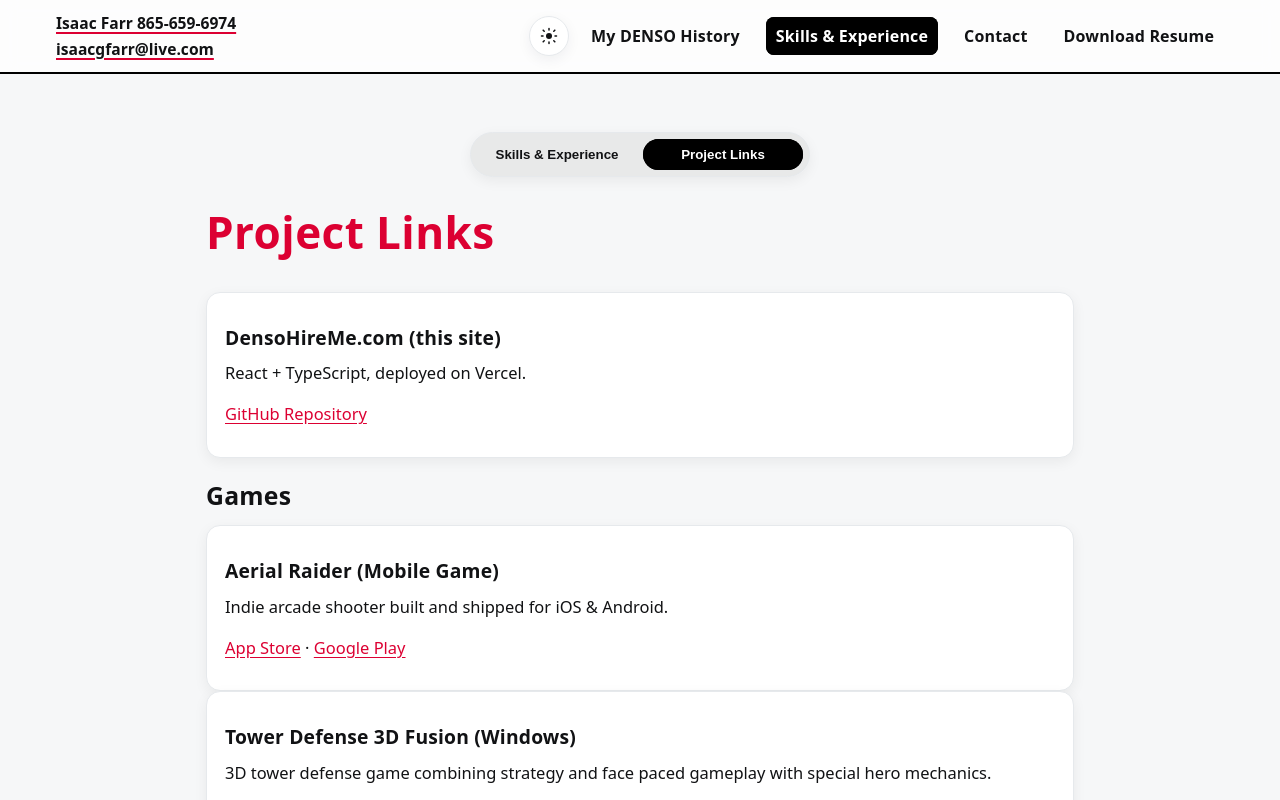
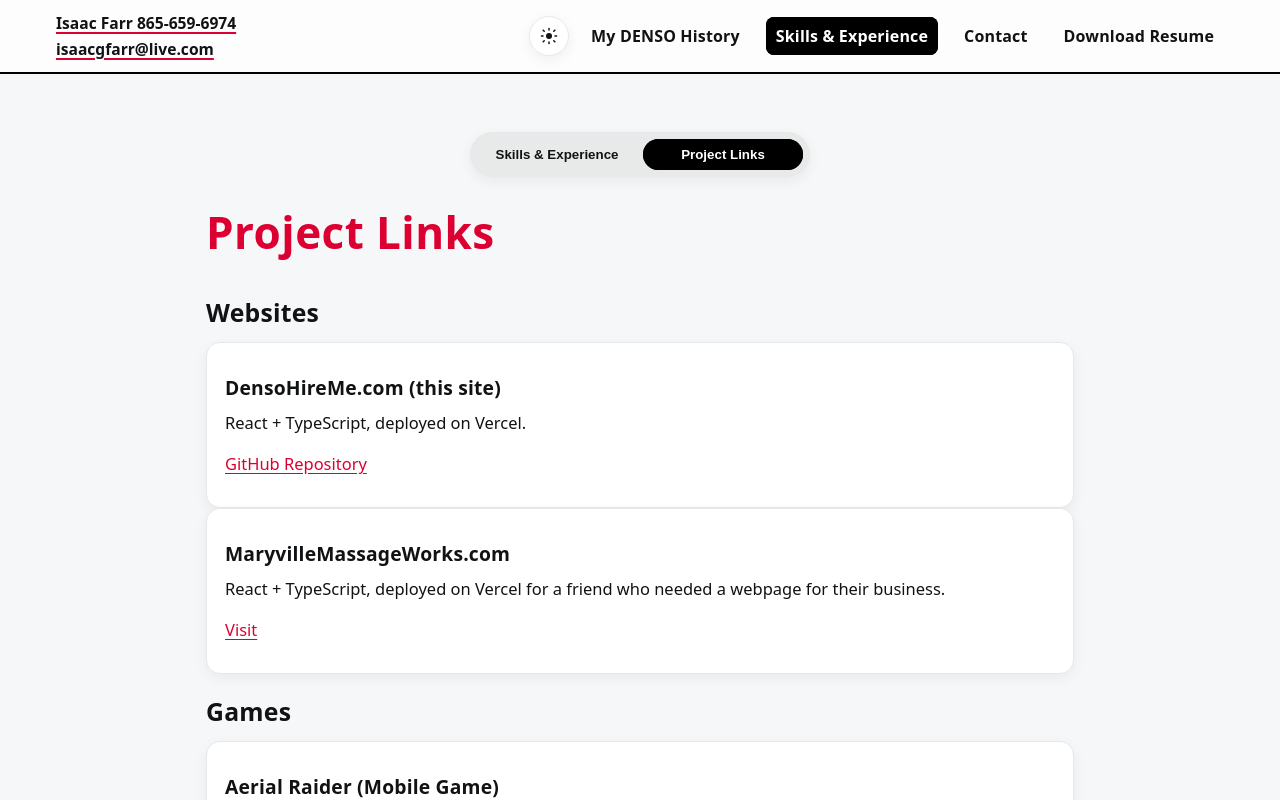
Before and after one commit to iGFarr/DensoHireMe, a React (Vite) app: page /skills in a window 1280 px wide. Both pictures are taken after a click on the tab "Project Links". Shown: the top 800 px of the page. Built offline with nearby package versions, Linux system fonts and the light colour scheme.

Commit message:
added maryvillemassageworks and made a distinct websites section in skillsexperience

```diff
--- a/src/components/pages/SkillsExperience.tsx
+++ b/src/components/pages/SkillsExperience.tsx
@@ -317,6 +317,7 @@
           aria-label="Project links"
           className="section-block"
         >
+          <h2>Websites</h2>
           <div className="grid-2">
             <article className="card">
               <h3>DensoHireMe.com (this site)</h3>
@@ -329,6 +330,25 @@
                   rel="noopener noreferrer"
                 >
                   GitHub Repository
+                </a>
+              </p>
+            </article>
+          </div>
+          <div className="grid-2">
+            <article className="card">
+              <h3>MaryvilleMassageWorks.com</h3>
+              <p>
+                React + TypeScript, deployed on Vercel for a friend who needed a
+                webpage for their business.
+              </p>
+              <p>
+                <a
+                  className="ext-link"
+                  href="https://maryvillemassageworks.com/"
+                  target="_blank"
+                  rel="noopener noreferrer"
+                >
+                  Visit
                 </a>
               </p>
             </article>
```
